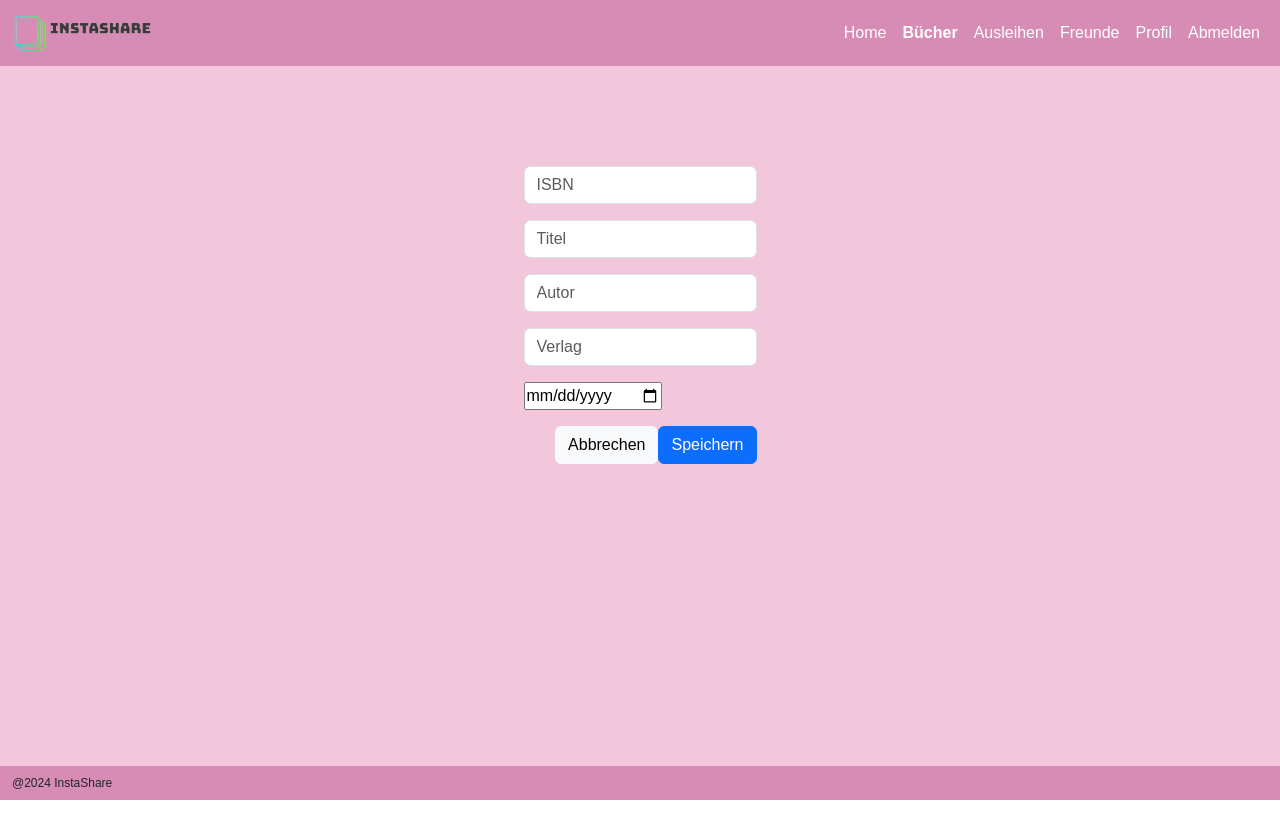
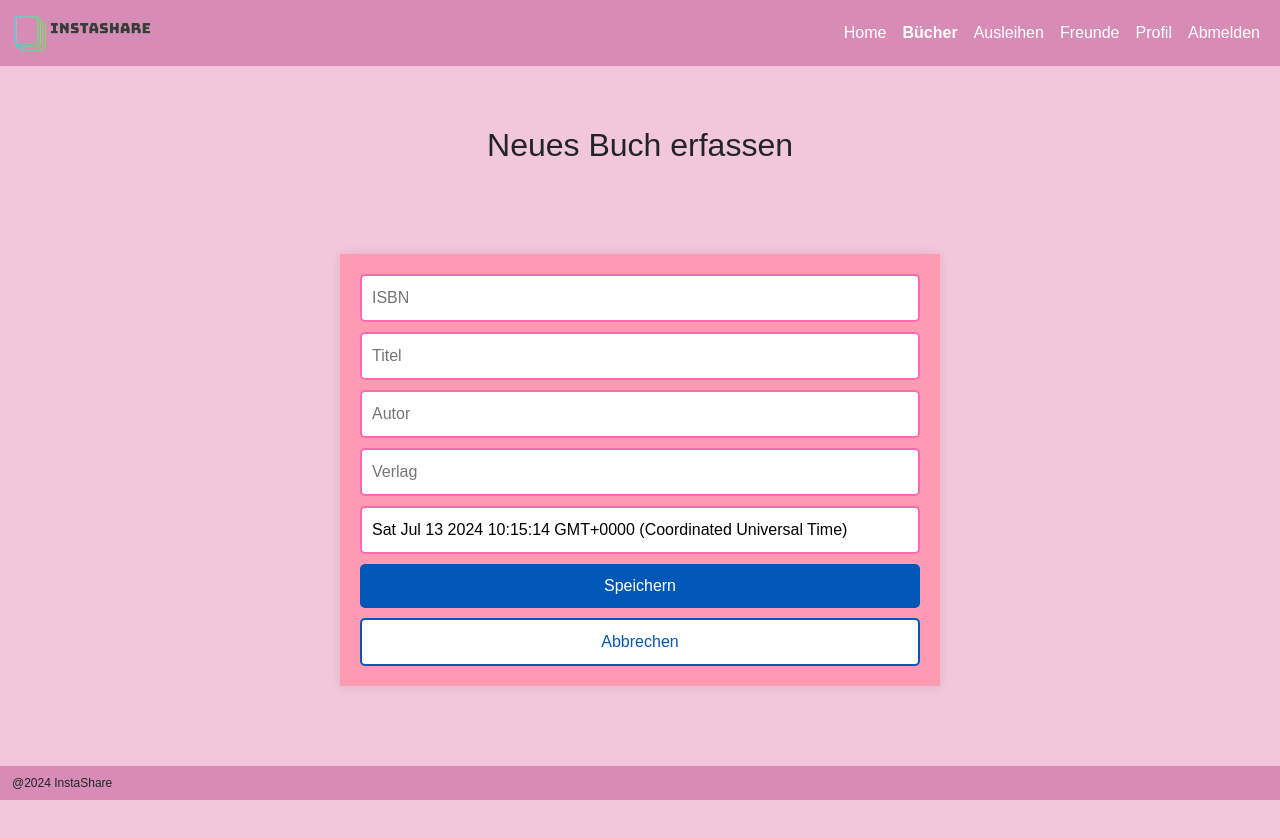
Before and after one commit to Fynia97/Iu_InstaShare_Angular, an Angular app: page /buecher/erstellen in a window 1280 px wide. Shown: the top 838 px of the page. Before the commit the page ends 800 px from the top, so only its background shows below. Built offline with nearby package versions, Linux system fonts and the light colour scheme.

Commit message:
Bücherstyling

```diff
--- a/src/app/books/book-create/book-create.component.html
+++ b/src/app/books/book-create/book-create.component.html
@@ -1,34 +1,25 @@
-<div class="container" *ngIf="book">
-    <form [formGroup]="bookForm" (ngSubmit)="onSubmit()">
-        <!--ISBN-->
-        <div class="input-group mb-3">
-            <input type="text" class="form-control" placeholder="ISBN" formControlName="isbn">
-        </div>
+<!DOCTYPE html>
+<html lang="de">
+<head>
+    <meta charset="UTF-8">
+    <meta name="viewport" content="width=device-width, initial-scale=1.0">
+    <title>Buch Erstellen</title>
+    <link rel="stylesheet" href="book-create.component.scss">
+</head>
+<body>
+    <h2>Neues Buch erfassen</h2>
+    <div class="container">
 
-        <!--Titel-->
-        <div class="input-group mb-3">
-            <input type="text" class="form-control" placeholder="Titel" formControlName="title">
-        </div>
+        <form [formGroup]="bookForm" (ngSubmit)="onSubmit()">
+            <input type="text" formControlName="isbn" placeholder="ISBN">
+            <input type="text" formControlName="title" placeholder="Titel">
+            <input type="text" formControlName="author" placeholder="Autor">
+            <input type="text" formControlName="publisher" placeholder="Verlag">
+            <input type="text" formControlName="publishingYear" placeholder="TT.MM.JJJJ">
+            <button type="submit" class="save-button">Speichern</button>
+            <button type="button" class="cancel-button" (click)="cancel()">Abbrechen</button>
+        </form>
+    </div>
 
-        <!--Author-->
-        <div class="input-group mb-3">
-            <input type="text" class="form-control" placeholder="Autor" formControlName="author">
-        </div>
-
-        <!--Publisher-->
-        <div class="input-group mb-3">
-            <input type="text" class="form-control" placeholder="Verlag" formControlName="publisher">
-        </div>
-
-        <!--PublishingYear-->
-        <div class="input-group mb-3">
-            <input type="date" formControlName="publishingYear">
-        </div>
-
-        <!--Submit-->
-        <button class="btn btn-primary submit" type="submit">Speichern</button>
-    </form>
-
-    <button class="btn btn-light" style="float: right;" (click)="cancel()">Abbrechen</button>
-
-</div>
+</body>
+</html>
--- a/src/app/books/book-create/book-create.component.scss
+++ b/src/app/books/book-create/book-create.component.scss
@@ -0,0 +1,49 @@
+body {
+    background-color: #f2c6db;
+
+}
+
+/* Formular Container */
+.container {
+    display: flex;
+    justify-content: center;
+    align-items: flex-start;
+    padding: 50px 0;
+}
+
+/* Formular Styling */
+form {
+    display: flex;
+    flex-direction: column;
+    gap: 10px;
+    width: 600px;
+    padding: 20px;
+    background-color: #ff9ab3;
+    border: 2px solid #9b0056;
+    box-shadow: 0 0 10px rgba(0, 0, 0, 0.1);
+    border: none;
+}
+
+form input {
+    padding: 10px;
+    border: 2px solid #ff69b4;
+    border-radius: 5px;
+}
+
+form button {
+    padding: 10px;
+    border: none;
+    border-radius: 5px;
+    cursor: pointer;
+}
+
+form .save-button {
+    background-color: #0057b7;
+    color: #ffffff;
+}
+
+form .cancel-button {
+    background-color: #ffffff;
+    color: #0057b7;
+    border: 2px solid #0057b7;
+}
--- a/src/app/books/book-display/book-display.component.html
+++ b/src/app/books/book-display/book-display.component.html
@@ -34,7 +34,6 @@
                             <div class="book-card" *ngFor="let book of books">
                                 <div class="book-details">
                                     <div class="title">{{book.title}}</div>
-                                    <!-- Weitere Buchdetails können hier hinzugefügt werden -->
                                     <div class="book-actions">
                                         <button class="btn edit-button" [routerLink]="[book.id + '/bearbeiten']">✏️</button>
                                         <button class="btn delete-button" (click)="btnDeleteClicked(book)">🗑️</button>
--- a/src/app/books/book-display/book-display.component.scss
+++ b/src/app/books/book-display/book-display.component.scss
@@ -1,7 +1,6 @@
-/* General Styles */
 html, body {
     font-family: Arial, sans-serif;
-    background-color: #f2c6db !important; /* Rosa Hintergrundfarbe */
+    background-color: #f2c6db !important;
     margin: 0;
     padding: 0;
     height: 100%;
@@ -13,41 +12,12 @@ body {
     min-height: 100vh;
 }
 
-.navbar {
-    background-color: #d68cb4 !important; /* Rosa Hintergrund für Navbar */
-}
-
-.navbar .navbar-brand {
-    display: flex;
-    align-items: center;
-    color: black !important; /* Schwarz für "InstaShare" */
-    font-size: 24px;
-    font-weight: bold;
-}
-
-.navbar .navbar-brand .navbar-logo {
-    margin-right: 10px; /* Abstand zwischen dem Logo und dem Text */
-    height: 40px; /* Anpassen der Höhe des Logos nach Bedarf */
-}
-
-.navbar .nav-link {
-    color: white !important; /* Weiß für die anderen Links */
-}
-
-.navbar .nav-link:hover {
-    color: #f2c6db !important;
-}
-
-.navbar .nav-link.active {
-    font-weight: bold !important; /* Fett gedruckt für aktiven Link */
-}
-
 /* Main Content */
 .main-content {
     display: flex;
     padding: 20px;
-    align-items: flex-start; /* Beide Elemente oben ausrichten */
-    gap: 20px; /* Abstand zwischen Bild und Büchercontainer */
+    align-items: flex-start;
+    gap: 20px;
 }
 
 .left-content {
@@ -55,15 +25,15 @@ body {
     display: flex;
     justify-content: center;
     align-items: center;
-    background-color: #f2c6db; /* Rosa Hintergrundfarbe */
+    background-color: #f2c6db;
 }
 
 .right-content {
     flex: 2;
     display: flex;
     flex-direction: column;
-    align-items: center; /* Horizontal zentrieren */
-    justify-content: center; /* Vertikal zentrieren */
+    align-items: center;
+    justify-content: center;
     text-align: center;
     gap: 20px;
 }
@@ -81,24 +51,24 @@ body {
 }
 
 .side-image {
-    max-width: 100%; /* Bildbreite */
-    height: auto; /* Bildhöhe */
-    border-radius: 10px; /* Abgerundete Ecken */
+    max-width: 100%;
+    height: auto;
+    border-radius: 10px;
 }
 
 .books-container {
-    background-color: #f6a2c4; /* Hintergrundfarbe des Büchercontainers */
+    background-color: #f6a2c4;
     border-radius: 10px;
     padding: 20px;
-    box-shadow: 0 4px 8px rgba(0, 0, 0, 0.1); /* Schattierung für den Container */
+    box-shadow: 0 4px 8px rgba(0, 0, 0, 0.1);
     width: 100%;
 }
 
 .book-section {
-    background-color: #d68cb4; /* Hintergrundfarbe des Bücherbereichs */
+    background-color: #d68cb4;
     padding: 20px;
     border-radius: 10px;
-    margin-top: 20px; /* Abstand nach oben */
+    margin-top: 20px;
 }
 
 .book-section .book-grid {
@@ -108,13 +78,13 @@ body {
 }
 
 .book-card {
-    background-color: #ffffff; /* Hintergrundfarbe der Buchkarte */
-    border: 2px solid #d68cb4; /* Randfarbe der Buchkarte */
+    background-color: #ffffff;
+    border: 2px solid #d68cb4;
     border-radius: 10px;
     padding: 15px;
     display: flex;
     flex-direction: column;
-    box-shadow: 0 4px 8px rgba(0, 0, 0, 0.1); /* Schattierung für die Karten */
+    box-shadow: 0 4px 8px rgba(0, 0, 0, 0.1);
 }
 
 .book-card .book-details {
@@ -126,7 +96,7 @@ body {
 .book-card .title {
     font-size: 18px;
     font-weight: bold;
-    color: #d68cb4; /* Textfarbe für den Titel */
+    color: #d68cb4;
     margin-bottom: 10px;
 }
 
--- a/src/app/books/book-edit/book-edit.component.html
+++ b/src/app/books/book-edit/book-edit.component.html
@@ -1,34 +1,13 @@
-<div class="container" *ngIf="book">
+<h2>Buch bearbeiten</h2>
+<div class="container">
+
     <form [formGroup]="bookForm" (ngSubmit)="onSubmit()">
-        <!--ISBN-->
-        <div class="input-group mb-3">
-            <input type="text" class="form-control" placeholder="ISBN" formControlName="isbn">
-        </div>
-
-        <!--Titel-->
-        <div class="input-group mb-3">
-            <input type="text" class="form-control" placeholder="Titel" formControlName="title">
-        </div>
-
-        <!--Author-->
-        <div class="input-group mb-3">
-            <input type="text" class="form-control" placeholder="Autor" formControlName="author">
-        </div>
-
-        <!--Publisher-->
-        <div class="input-group mb-3">
-            <input type="text" class="form-control" placeholder="Verlag" formControlName="publisher">
-        </div>
-
-        <!--PublishingYear-->
-        <div class="input-group mb-3">
-            <input type="date" formControlName="publishingYear">
-        </div>
-
-        <!--Submit-->
-        <button class="btn btn-primary submit" type="submit">Speichern</button>
+      <input type="text" formControlName="isbn" placeholder="ISBN">
+      <input type="text" formControlName="title" placeholder="Titel">
+      <input type="text" formControlName="author" placeholder="Autor">
+      <input type="text" formControlName="publisher" placeholder="Verlag">
+      <input type="text" formControlName="publishingYear" placeholder="TT.MM.JJJJ">
+      <button type="submit" class="save-button">Aktualisieren</button>
+      <button type="button" class="cancel-button" (click)="cancel()">Abbrechen</button>
     </form>
-
-    <button class="btn btn-light" style="float: right;" (click)="cancel()">Abbrechen</button>
-
-</div>
+  </div>
--- a/src/app/books/book-edit/book-edit.component.scss
+++ b/src/app/books/book-edit/book-edit.component.scss
@@ -0,0 +1,48 @@
+body {
+    background-color: #ffc0cb;
+
+}
+
+/* Formular Container */
+.container {
+    display: flex;
+    justify-content: center;
+    align-items: flex-start;
+    padding: 50px 0;
+}
+/* Formular Styling */
+form {
+    display: flex;
+    flex-direction: column;
+    gap: 10px;
+    width: 600px;
+    padding: 20px;
+    background-color: #ff9ab3;
+    border-radius: 10px;
+    box-shadow: 0 0 10px rgba(0, 0, 0, 0.1);
+    border: none;
+}
+
+form input {
+    padding: 10px;
+    border: 2px solid #ff69b4;
+    border-radius: 5px;
+}
+
+form button {
+    padding: 10px;
+    border: none;
+    border-radius: 5px;
+    cursor: pointer;
+}
+
+form .save-button {
+    background-color: #0057b7;
+    color: #ffffff;
+}
+
+form .cancel-button {
+    background-color: #ffffff;
+    color: #0057b7;
+    border: 2px solid #0057b7;
+}
```
